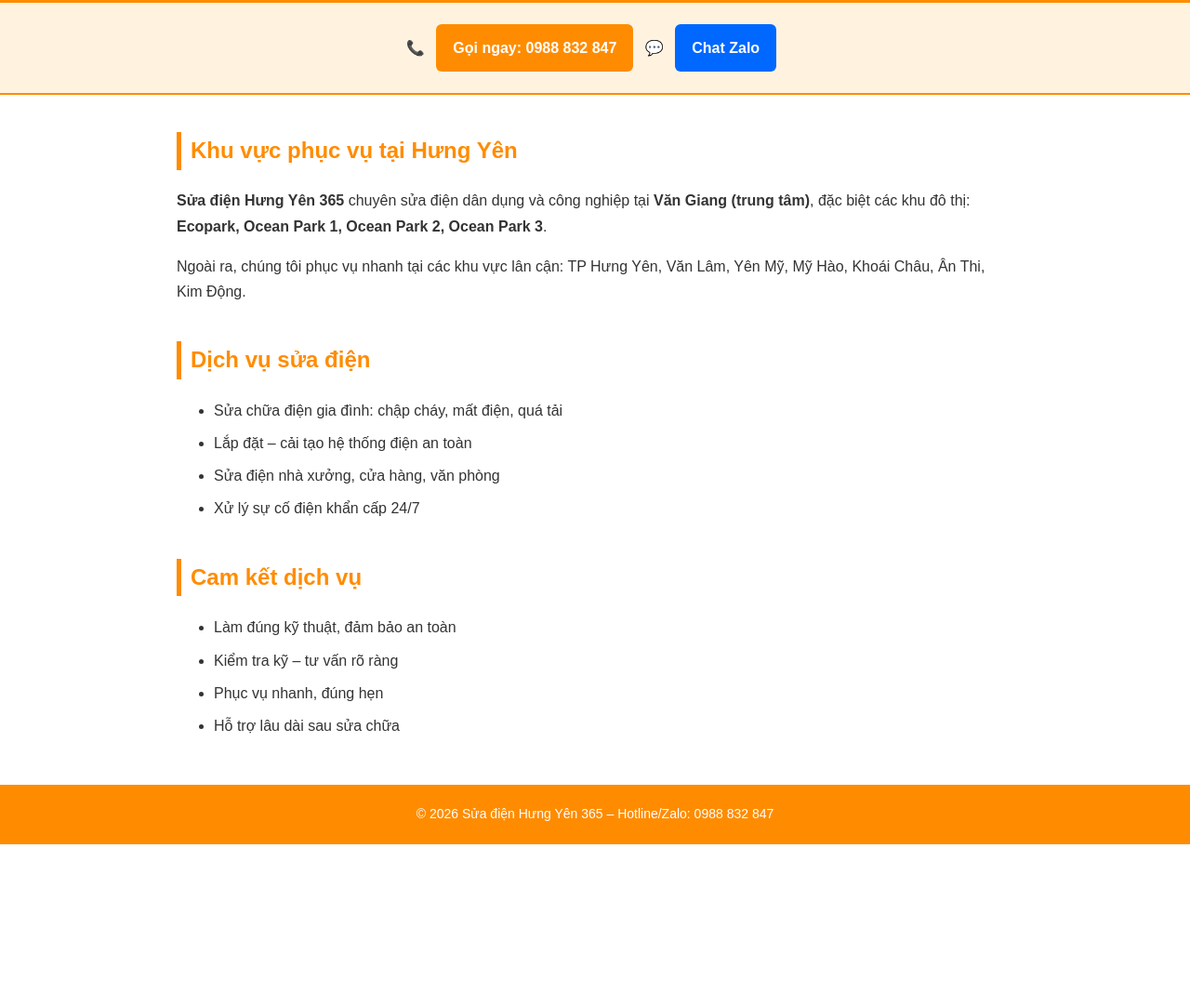
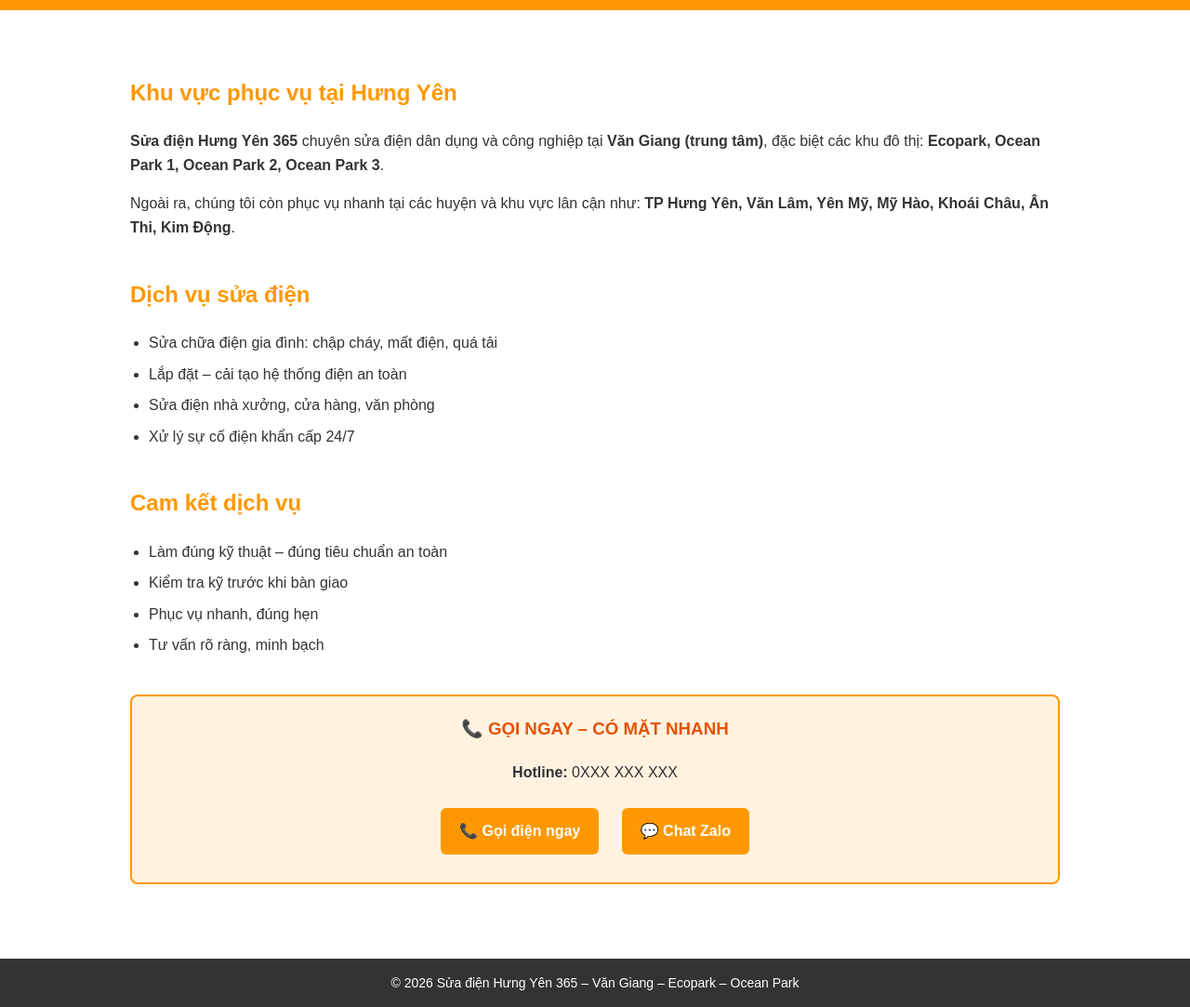
Before and after one commit to thaicuc87-ctrl/suadienhungyen365, a plain HTML site: page index.html in a window 1280 px wide. Shown: the part 175-1258 px from the top of the page at 93% size. Before the commit the page ends 1083 px from the top, so only its background shows below. Drawn offline with Linux system fonts and the light colour scheme.

Commit message:
Update index.html

```diff
--- a/index.html
+++ b/index.html
@@ -2,30 +2,31 @@
 <html lang="vi">
 <head>
     <meta charset="UTF-8">
-    <title>Sửa điện Hưng Yên 365</title>
-    <meta name="description" content="Sửa điện Hưng Yên 365 – Chuyên sửa điện dân dụng & công nghiệp tại Văn Giang, Ecopark, Ocean Park 1 2 3. An toàn – Chất lượng – Tiến độ.">
+    <title>Sửa điện Hưng Yên 365 | Văn Giang – Ecopark – Ocean Park</title>
+
+    <meta name="description" content="Sửa điện Hưng Yên 365 – Dịch vụ sửa điện dân dụng & công nghiệp tại Văn Giang, Yên Mỹ, Ecopark, Ocean Park 1,2,3. An toàn – Chất lượng – Phục vụ 24/7.">
     <meta name="viewport" content="width=device-width, initial-scale=1.0">
 
     <style>
         body {
             margin: 0;
             font-family: Arial, Helvetica, sans-serif;
-            line-height: 1.7;
+            line-height: 1.6;
             color: #333;
             background: #fff;
         }
 
         header {
-            background: #ff8c00; /* MÀU CAM */
+            background: #ff9800;
             color: #fff;
             text-align: center;
-            padding: 35px 15px;
+            padding: 40px 15px;
         }
 
         header h1 {
             margin: 0;
-            font-size: 32px;
-            letter-spacing: 1px;
+            font-size: 34px;
+            font-weight: bold;
         }
 
         header p {
@@ -33,53 +34,59 @@
             font-size: 16px;
         }
 
-        .contact-bar {
-            background: #fff3e0;
-            text-align: center;
-            padding: 15px;
-            border-bottom: 2px solid #ff8c00;
-        }
-
-        .contact-bar a {
-            display: inline-block;
-            margin: 8px;
-            padding: 12px 18px;
-            background: #ff8c00;
-            color: #fff;
-            text-decoration: none;
-            font-weight: bold;
-            border-radius: 6px;
-        }
-
-        .contact-bar a.zalo {
-            background: #0068ff;
-        }
-
-        section {
-            max-width: 900px;
-            margin: 40px auto;
-            padding: 0 15px;
+        .container {
+            max-width: 1000px;
+            margin: auto;
+            padding: 30px 15px;
         }
 
         h2 {
-            color: #ff8c00;
-            border-left: 5px solid #ff8c00;
-            padding-left: 10px;
+            color: #ff9800;
+            margin-top: 40px;
         }
 
         ul {
-            margin-top: 15px;
+            padding-left: 20px;
         }
 
         li {
             margin-bottom: 8px;
         }
 
+        .contact-box {
+            background: #fff3e0;
+            border: 2px solid #ff9800;
+            border-radius: 8px;
+            padding: 20px;
+            margin-top: 40px;
+            text-align: center;
+        }
+
+        .contact-box h3 {
+            margin-top: 0;
+            color: #e65100;
+        }
+
+        .btn {
+            display: inline-block;
+            margin: 10px;
+            padding: 12px 20px;
+            background: #ff9800;
+            color: #fff;
+            text-decoration: none;
+            border-radius: 6px;
+            font-weight: bold;
+        }
+
+        .btn:hover {
+            background: #e68900;
+        }
+
         footer {
-            background: #ff8c00;
+            background: #333;
             color: #fff;
             text-align: center;
-            padding: 20px;
+            padding: 15px;
             margin-top: 50px;
             font-size: 14px;
         }
@@ -93,12 +100,8 @@
     <p>Chất lượng – An toàn – Làm đúng kỹ thuật | Phục vụ 24/7</p>
 </header>
 
-<div class="contact-bar">
-    📞 <a href="tel:0988832847">Gọi ngay: 0988 832 847</a>
-    💬 <a class="zalo" href="https://zalo.me/0988832847" target="_blank">Chat Zalo</a>
-</div>
+<div class="container">
 
-<section>
     <h2>Khu vực phục vụ tại Hưng Yên</h2>
     <p>
         <strong>Sửa điện Hưng Yên 365</strong> chuyên sửa điện dân dụng và công nghiệp tại
@@ -106,12 +109,10 @@
         <strong>Ecopark, Ocean Park 1, Ocean Park 2, Ocean Park 3</strong>.
     </p>
     <p>
-        Ngoài ra, chúng tôi phục vụ nhanh tại các khu vực lân cận:
-        TP Hưng Yên, Văn Lâm, Yên Mỹ, Mỹ Hào, Khoái Châu, Ân Thi, Kim Động.
+        Ngoài ra, chúng tôi còn phục vụ nhanh tại các huyện và khu vực lân cận như:
+        <strong>TP Hưng Yên, Văn Lâm, Yên Mỹ, Mỹ Hào, Khoái Châu, Ân Thi, Kim Động</strong>.
     </p>
-</section>
 
-<section>
     <h2>Dịch vụ sửa điện</h2>
     <ul>
         <li>Sửa chữa điện gia đình: chập cháy, mất điện, quá tải</li>
@@ -119,20 +120,27 @@
         <li>Sửa điện nhà xưởng, cửa hàng, văn phòng</li>
         <li>Xử lý sự cố điện khẩn cấp 24/7</li>
     </ul>
-</section>
 
-<section>
     <h2>Cam kết dịch vụ</h2>
     <ul>
-        <li>Làm đúng kỹ thuật, đảm bảo an toàn</li>
-        <li>Kiểm tra kỹ – tư vấn rõ ràng</li>
+        <li>Làm đúng kỹ thuật – đúng tiêu chuẩn an toàn</li>
+        <li>Kiểm tra kỹ trước khi bàn giao</li>
         <li>Phục vụ nhanh, đúng hẹn</li>
-        <li>Hỗ trợ lâu dài sau sửa chữa</li>
+        <li>Tư vấn rõ ràng, minh bạch</li>
     </ul>
-</section>
+
+    <div class="contact-box">
+        <h3>📞 GỌI NGAY – CÓ MẶT NHANH</h3>
+        <p><strong>Hotline:</strong> 0XXX XXX XXX</p>
+
+        <a class="btn" href="tel:0XXXXXXXXX">📞 Gọi điện ngay</a>
+        <a class="btn" href="https://zalo.me/0XXXXXXXXX" target="_blank">💬 Chat Zalo</a>
+    </div>
+
+</div>
 
 <footer>
-    © 2026 Sửa điện Hưng Yên 365 – Hotline/Zalo: 0988 832 847
+    © 2026 Sửa điện Hưng Yên 365 – Văn Giang – Ecopark – Ocean Park
 </footer>
 
 </body>
```
